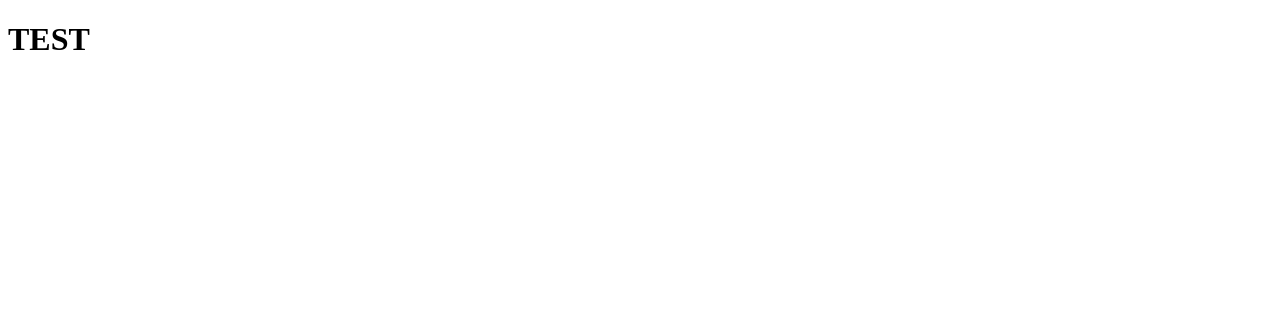
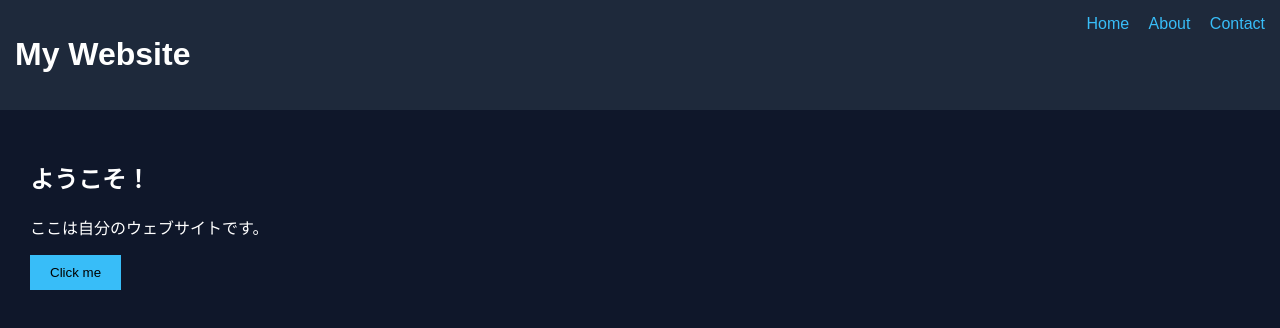
Before and after one commit to KJ87SAT/kj_87_web, a plain HTML site: page index.html in a window 1280 px wide. Drawn offline with Linux system fonts and the light colour scheme.

Commit message:
ファイル変更

```diff
--- a/index.html
+++ b/index.html
@@ -1,11 +1,28 @@
 <!DOCTYPE html>
 <html lang="ja">
 <head>
-    <meta charset="UTF-8">
-    <meta name="viewport" content="width=device-width, initial-scale=1.0">
-    <title>KJ_87｜Website</title>
+  <meta charset="UTF-8">
+  <title>My Website</title>
+  <link rel="stylesheet" href="style.css">
 </head>
 <body>
-    <h1>TEST</h1>
+
+  <header>
+    <h1>My Website</h1>
+    <nav>
+      <a href="#">Home</a>
+      <a href="#">About</a>
+      <a href="#">Contact</a>
+    </nav>
+  </header>
+
+  <main>
+    <h2>ようこそ！</h2>
+    <p>ここは自分のウェブサイトです。</p>
+
+    <button onclick="sayHello()">Click me</button>
+  </main>
+
+  <script src="script.js"></script>
 </body>
 </html>
--- /dev/null
+++ b/script.js
@@ -0,0 +1,3 @@
+function sayHello() {
+  alert("Hello! Website is working!");
+}
--- a/style.css
+++ b/style.css
@@ -0,0 +1,31 @@
+body {
+  margin: 0;
+  font-family: sans-serif;
+  background: #0f172a;
+  color: white;
+}
+
+header {
+  background: #1e293b;
+  padding: 15px;
+  display: flex;
+  justify-content: space-between;
+}
+
+nav a {
+  color: #38bdf8;
+  margin-left: 15px;
+  text-decoration: none;
+}
+
+main {
+  padding: 30px;
+}
+
+button {
+  padding: 10px 20px;
+  background: #38bdf8;
+  border: none;
+  color: black;
+  cursor: pointer;
+}
```
